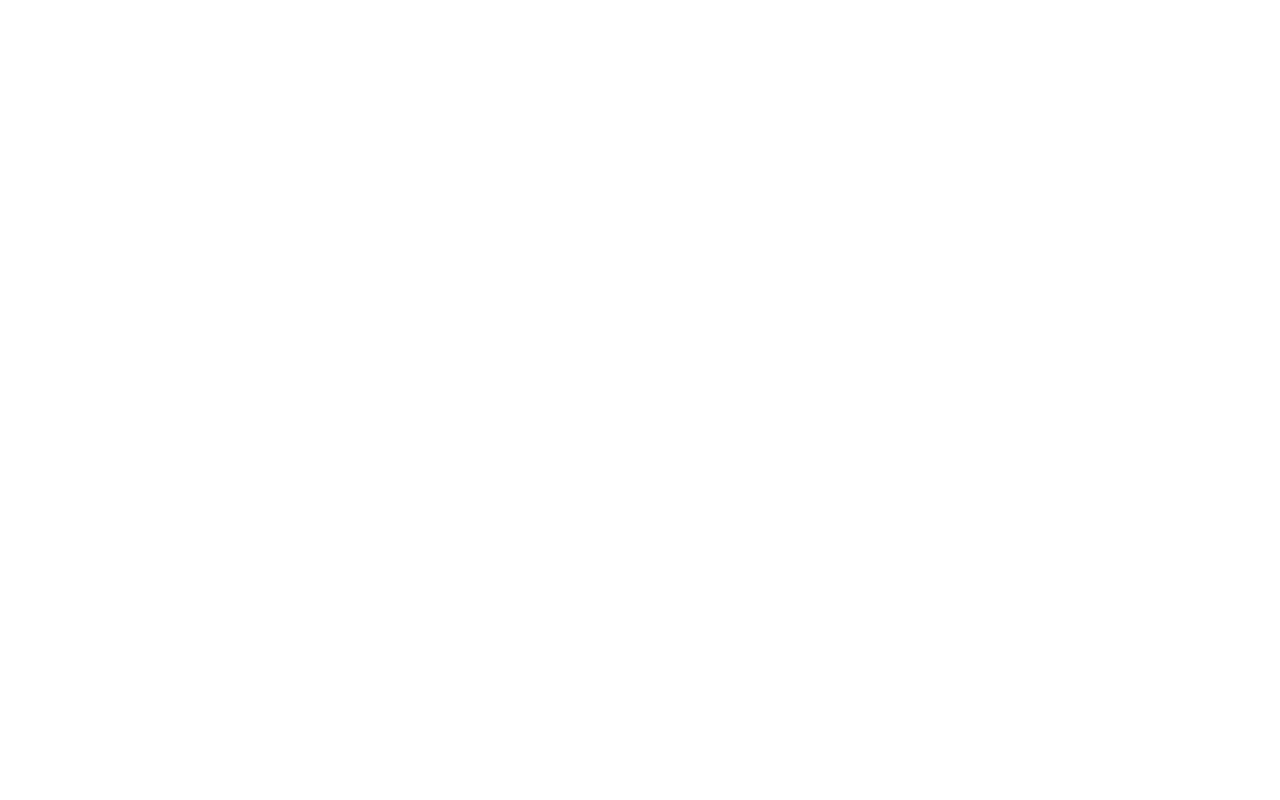
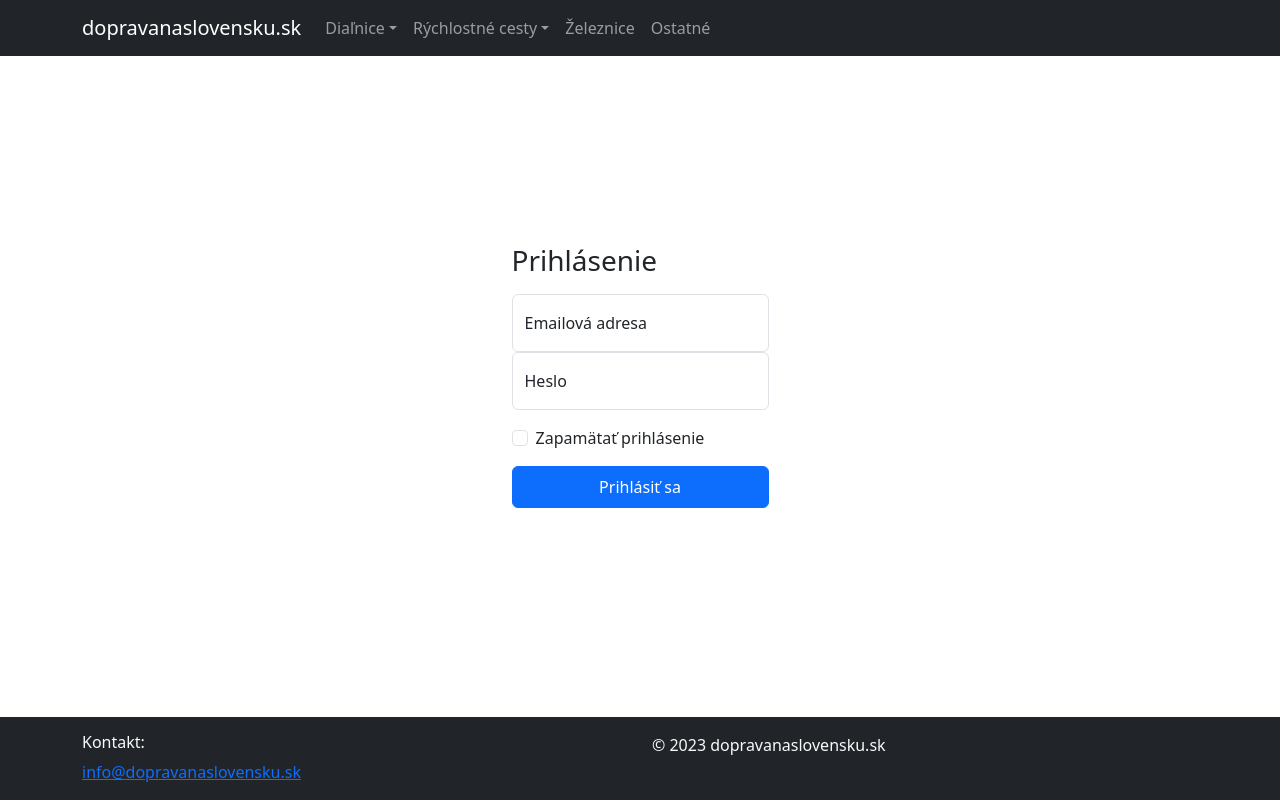
Before and after one commit to Filip10/vajko2, a plain HTML site: page login.html in a window 1280 px wide. Drawn offline with nearby package versions, Linux system fonts and the light colour scheme.

Commit message:
login page updated

```diff
--- a/login.html
+++ b/login.html
@@ -2,9 +2,117 @@
 <html lang="en">
 <head>
     <meta charset="UTF-8">
-    <title>Title</title>
+    <title>Prihlásenie</title>
+
+    <!-- jquery a bootstrap -->
+    <script src="https://code.jquery.com/jquery-3.6.0.min.js"
+            integrity="sha384-KyZXEAg3QhqLMpG8r+7YvNWzWs1q8i5zP8FN6bVS5UJ6V5zY47cs2X6pTI1tbUS5B"
+            crossorigin="anonymous"></script>
+    <link href="https://cdn.jsdelivr.net/npm/bootstrap@5.3.2/dist/css/bootstrap.min.css" rel="stylesheet"
+          integrity="sha384-T3c6CoIi6uLrA9TneNEoa7RxnatzjcDSCmG1MXxSR1GAsXEV/Dwwykc2MPK8M2HN" crossorigin="anonymous">
+    <script src="https://cdn.jsdelivr.net/npm/bootstrap@5.3.2/dist/js/bootstrap.bundle.min.js"
+            integrity="sha384-C6RzsynM9kWDrMNeT87bh95OGNyZPhcTNXj1NW7RuBCsyN/o0jlpcV8Qyq46cDfL"
+            crossorigin="anonymous"></script>
+    <link rel="stylesheet" href="style.css">
 </head>
 <body>
+<!-- navbar -->
+<nav class="navbar navbar-expand-md navbar-dark bg-dark" aria-label="Eighth navbar example">
+    <div class="container">
+        <a class="navbar-brand" href="index.html">dopravanaslovensku.sk</a>
+        <button class="navbar-toggler" type="button" data-bs-toggle="collapse" data-bs-target="#navbarsExample07"
+                aria-controls="navbarsExample07" aria-expanded="false" aria-label="Toggle navigation">
+            <span class="navbar-toggler-icon"></span>
+        </button>
 
+        <div class="collapse navbar-collapse" id="navbarsExample07">
+            <ul class="navbar-nav me-auto mb-2 mb-lg-0">
+                <li class="nav-item dropdown">
+                    <a class="nav-link dropdown-toggle" href="dialnice.html" aria-expanded="false">Diaľnice</a>
+                    <ul class="dropdown-menu">
+                        <li><a class="dropdown-item" href="#">D1</a></li>
+                        <li><a class="dropdown-item" href="#">D2</a></li>
+                        <li><a class="dropdown-item" href="#">D3</a></li>
+                        <li><a class="dropdown-item" href="#">D4</a></li>
+                    </ul>
+                </li>
+                <li class="nav-item dropdown">
+                    <a class="nav-link dropdown-toggle" href="rychlostnecesty.html" aria-expanded="false">Rýchlostné
+                        cesty</a>
+                    <ul class="dropdown-menu">
+                        <li><a class="dropdown-item" href="#">R1</a></li>
+                        <li><a class="dropdown-item" href="#">R2</a></li>
+                        <li><a class="dropdown-item" href="#">R3</a></li>
+                        <li><a class="dropdown-item" href="#">R4</a></li>
+                        <li><a class="dropdown-item" href="#">R5</a></li>
+                        <li><a class="dropdown-item" href="#">R6</a></li>
+                        <li><a class="dropdown-item" href="#">R7</a></li>
+                        <li><a class="dropdown-item" href="#">R8</a></li>
+                    </ul>
+                </li>
+                <li class="nav-item">
+                    <a class="nav-link" href="zeleznice.html">Železnice</a>
+                </li>
+                <li class="nav-item">
+                    <a class="nav-link" href="ostatne.html">Ostatné</a>
+                </li>
+            </ul>
+            <!--
+            <ul class="navbar-nav  mb-2 mb-lg-0">
+                <li class="nav-item dropdown">
+                    <a class="nav-link dropdown-toggle" href="#" data-bs-toggle="dropdown" aria-expanded="false"><i class="bi bi-person-circle"></i> Pouzivatel</a>
+                    <ul class="dropdown-menu">
+                        <li><a class="dropdown-item" href="#">Prihlásiť</a></li>
+                        <li><a class="dropdown-item" href="#">Registrovať</a></li>
+                        <li><a class="dropdown-item" href="#">Nákupný košík</a></li>
+                    </ul>
+                </li>
+            </ul>
+            -->
+        </div>
+    </div>
+</nav>
+<!-- koniec navbar -->
+
+<div class="content">
+    <div class="container d-flex justify-content-center align-items-center" style="min-height: 80vh;">
+        <main class="form-signin">
+            <form>
+                <h1 class="h3 mb-3 fw-normal">Prihlásenie</h1>
+
+                <div class="form-floating">
+                    <input type="email" class="form-control" id="floatingInput" placeholder="name@example.com">
+                    <label for="floatingInput">Emailová adresa</label>
+                </div>
+                <div class="form-floating">
+                    <input type="password" class="form-control" id="floatingPassword" placeholder="Heslo">
+                    <label for="floatingPassword">Heslo</label>
+                </div>
+
+                <div class="form-check text-start my-3">
+                    <input class="form-check-input" type="checkbox" value="remember-me" id="flexCheckDefault">
+                    <label class="form-check-label" for="flexCheckDefault">
+                        Zapamätať prihlásenie
+                    </label>
+                </div>
+                <button class="btn btn-primary w-100 py-2" type="submit">Prihlásiť sa</button>
+            </form>
+        </main>
+    </div>
+</div>
+
+<footer class="bg-dark text-light p-3">
+    <div class="container">
+        <div class="row">
+            <div class="col-md-6">
+                <h6>Kontakt:</h6>
+                <a href="mailto:info@dopravanaslovensku.sk">info@dopravanaslovensku.sk</a>
+            </div>
+            <div class="col-md-6">
+                <p class="text-right">© 2023 dopravanaslovensku.sk</p>
+            </div>
+        </div>
+    </div>
+</footer>
 </body>
 </html>
```
